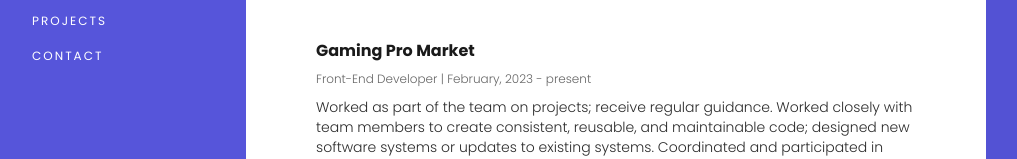
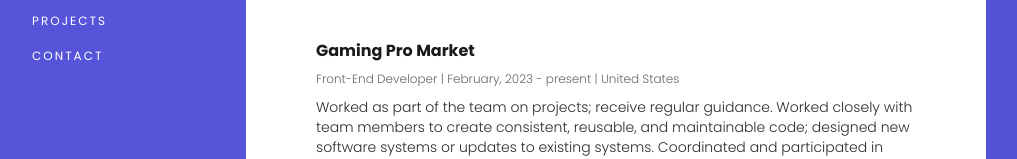
Before and after one commit to beratucardy/my-portfolio, a React (Create React App) app: page / in a window 1280 px wide. Shown: the part 578-737 px from the top of the page, without its empty margins (154-1171 px from the left). Built offline with nearby package versions, Linux system fonts and the light colour scheme.

Commit message:
portfolio-v6

```diff
--- a/src/components/main/experiences/experience.js
+++ b/src/components/main/experiences/experience.js
@@ -1,11 +1,11 @@
 import React from "react";
 
-const Experience = ({ company, title, date, desc }) => {
+const Experience = ({ company, title, date, desc, location }) => {
   return (
     <div className="top-item resume-item">
       <h2>{company}</h2>
       <span>
-        {title} | {date}
+        {title} | {date} | {location}
       </span>
       <p>{desc}</p>
     </div>
--- a/src/components/main/experiences/experiences.json
+++ b/src/components/main/experiences/experiences.json
@@ -3,12 +3,14 @@
     "company": "Gaming Pro Market",
     "title": "Front-End Developer",
     "date": "February, 2023 - present",
+    "location":"United States",
     "desc": "Worked as part of the team on projects; receive regular guidance. Worked closely with team members to create consistent, reusable, and maintainable code; designed new software systems or updates to existing systems. Coordinated and participated in implementation, testing, and support. Responsible for understanding how their work fits into the project objectives. Ensured each build functions correctly on mobile, tablet, and desktop devices."
   },
   {
     "company": "Let's Rental Car",
     "title": "Front-End Developer",
     "date": "January, 2023 - February, 2023",
+    "location":"United States",
     "desc": "Followed agile & scrum methods for the development of the product. Involving in building multiple UI components from design stage to production stage. Performed validation of completed sites including the debugging and testing of code. Designed a responsive website using Bootstrap grid system to layout contents that fit different devices including mobile, tablet and desktop. Cross-browser tested sites in Microsoft Edge, Safari, Firefox, Chrome and mobile browsers."
   }
 ]
```
